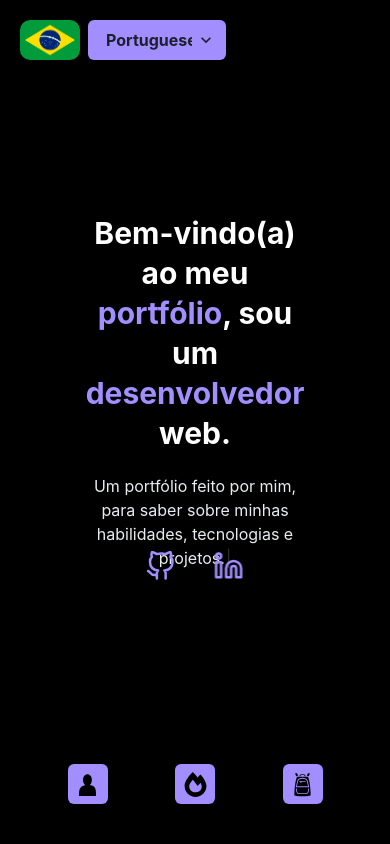
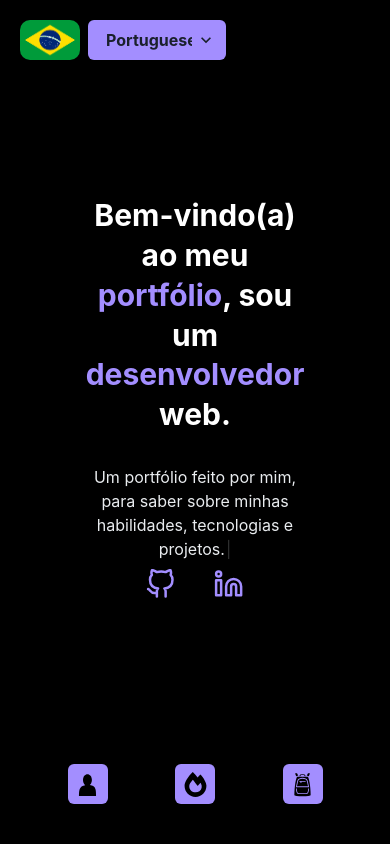
Before and after one commit to KAeHM/my-portfolio, a React (Create React App) app: page / in a window 390 px wide. Shown: the top 844 px of the page. Built offline with nearby package versions, Linux system fonts and the light colour scheme.

Commit message:
fix: responsividade do header

```diff
--- a/src/components/Header/index.jsx
+++ b/src/components/Header/index.jsx
@@ -79,7 +79,7 @@ function Header({ setLanguage, activeLanguage }) {
             flexDirection={"column"}
             justifyContent={"center"}
             alignItems={"center"}
-            gap={"20px"}
+            gap={"30px"}
             textAlign={"center"}
           >
             <Heading
@@ -97,7 +97,7 @@ function Header({ setLanguage, activeLanguage }) {
               </Highlight>
             </Heading>
 
-            <Text as={"div"} h={"48px"} color={"#e9ecef"} maxW={"400px"}>
+            <Text as={"div"} h={"65px"} color={"#e9ecef"} maxW={"400px"}>
               <Typewriter
                 options={{
                   loop: true,
```
